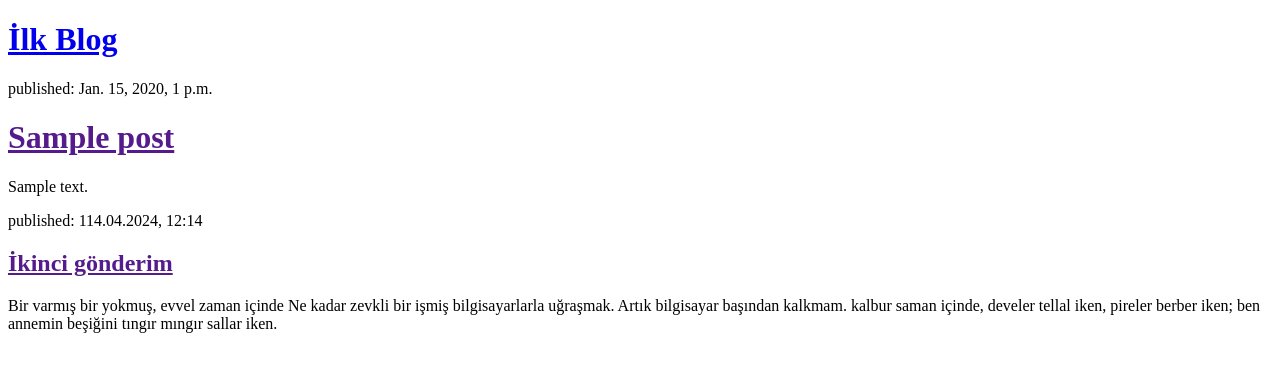
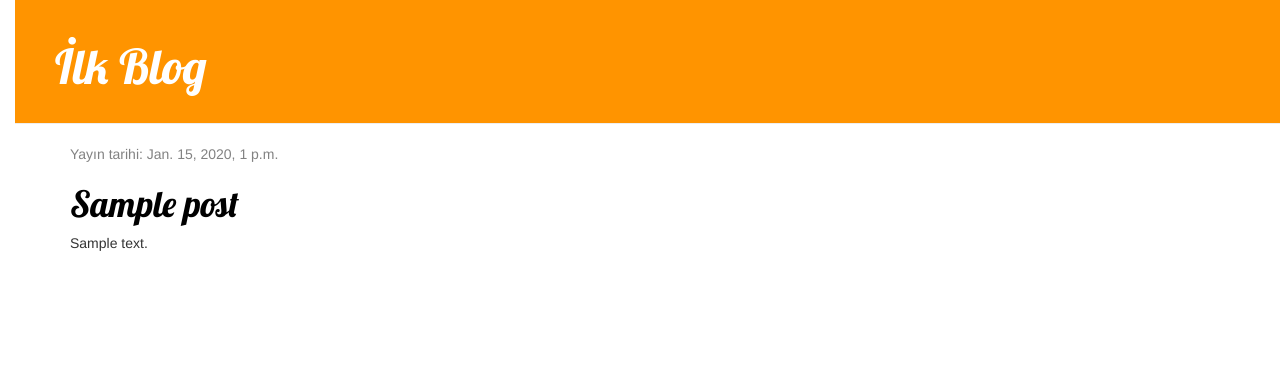
Before and after one commit to mehmetserifceylan/django-blog-project, a Django app: page / in a window 1280 px wide. Shown: the top 372 px of the page. Run offline with Django 5.2, Linux system fonts and the light colour scheme; tables that the repository leaves empty hold one stand-in row (values such as "Sample post"); some libraries are stand-ins or nearby versions.

Commit message:
Site için CSS ve ayrıntılı blog gönderisi için görünüm ve şablon eklendi.

```diff
--- /dev/null
+++ b/blog/static/css/blog.css
@@ -0,0 +1,55 @@
+h1 a{
+    color: #FCA205;
+    font-family: 'Lobster';
+}
+
+body{
+    padding-left: 15px;
+}
+
+.page-header {
+    background-color: #ff9400;
+    margin-top: 0;
+    padding: 20px 20px 20px 40px;
+}
+
+.page-header h1, .page-header h1 a, .page-header h1 a:visited, .page-header h1 a:active {
+    color: #ffffff;
+    font-size: 36pt;
+    text-decoration: none;
+}
+
+.content {
+    margin-left: 40px;
+}
+
+h1, h2, h3, h4 {
+    font-family: 'Lobster', cursive;
+}
+
+.date {
+    color: #828282;
+}
+
+.save {
+    float: right;
+}
+
+.post-form textarea, .post-form input {
+    width: 100%;
+}
+
+.top-menu, .top-menu:hover, .top-menu:visited {
+    color: #ffffff;
+    float: right;
+    font-size: 26pt;
+    margin-right: 20px;
+}
+
+.post {
+    margin-bottom: 70px;
+}
+
+.post h1 a, .post h1 a:visited {
+    color: #000000;
+}
--- /dev/null
+++ b/blog/templates/blog/base.html
@@ -0,0 +1,27 @@
+{% load static %}
+<!DOCTYPE html>
+<html lang="en">
+<head>
+    <meta charset="UTF-8">
+    <meta name="viewport" content="width=device-width, initial-scale=1.0">
+    <title>Blog</title>
+    <link rel="stylesheet" href="//maxcdn.bootstrapcdn.com/bootstrap/3.2.0/css/bootstrap.min.css"> <link rel="stylesheet" href="//maxcdn.bootstrapcdn.com/bootstrap/3.2.0/css/bootstrap-theme.min.css">
+    <link rel="stylesheet" href="{% static 'css/blog.css' %}">
+    <link href="//fonts.googleapis.com/css?family=Lobster&subset=latin,latin-ext" rel="stylesheet" type="text/css">
+
+</head>
+<body>
+    <div class="page-header">
+        <h1><a href="/">İlk Blog</a></h1>
+    </div>
+    <div class="content container">
+        <div class="row">
+            <div class="col-md-8">
+            {% block content %}
+            {% endblock %}
+            </div>
+        </div>
+    </div>
+
+</body>
+</html>
--- a/blog/templates/blog/post_list.html
+++ b/blog/templates/blog/post_list.html
@@ -1,27 +1,13 @@
-<!DOCTYPE html>
-<html lang="en">
-<head>
-    <meta charset="UTF-8">
-    <meta name="viewport" content="width=device-width, initial-scale=1.0">
-    <title>Blog</title>
-</head>
-<body>
-    <div>
-        <h1><a href="/">İlk Blog</a></h1>
-    </div>
+{% extends 'blog/base.html' %}
+
+{% block content %}
     {% for post in posts %}
-    <div>
-        <p>published: {{ post.published_date }}</p>
-        <h1><a href="">{{ post.title }}</a></h1>
+    <div class="post">
+        <div class="date">
+            <p>Yayın tarihi: {{ post.published_date }}</p>
+        </div>
+        <h1><a href="{% url 'post_detail' pk=post.pk %}">{{ post.title }}</a></h1>
         <p>{{ post.text|linebreaksbr }}</p>
     </div>
     {% endfor %}
-
-
-    <div>
-        <p>published: 114.04.2024, 12:14</p>
-        <h2><a href="">İkinci gönderim</a></h2>
-        <p>Bir varmış bir yokmuş, evvel zaman içinde Ne kadar zevkli bir işmiş bilgisayarlarla uğraşmak. Artık bilgisayar başından kalkmam. kalbur saman içinde, develer tellal iken, pireler berber iken; ben annemin beşiğini tıngır mıngır sallar iken.</p>
-    </div>
-</body>
-</html>
+{% endblock %}
--- a/blog/urls.py
+++ b/blog/urls.py
@@ -2,5 +2,6 @@ from django.urls import path
 from . import views
 
 urlpatterns = [
-    path('',views.post_list,name='post_list')
+    path('',views.post_list,name='post_list'),
+    path('post/<int:pk>/',views.post_detail, name= 'post_detail'),
 ]
--- a/blog/views.py
+++ b/blog/views.py
@@ -1,7 +1,12 @@
-from django.shortcuts import render
+from django.shortcuts import render, get_object_or_404
 from .models import Post
 from django.utils import timezone
 
 def post_list(request):
     posts = Post.objects.filter(published_date__lte=timezone.now()).order_by('published_date')
     return render(request,'blog/post_list.html',{'posts':posts})
+
+
+def post_detail(request, pk):
+    post = get_object_or_404(Post, pk=pk)
+    return render(request, 'blog/post_detail.html', {'post': post})
```
Also changed, not shown: blog/templates/post_detail.html (added, +13 -0 lines).
